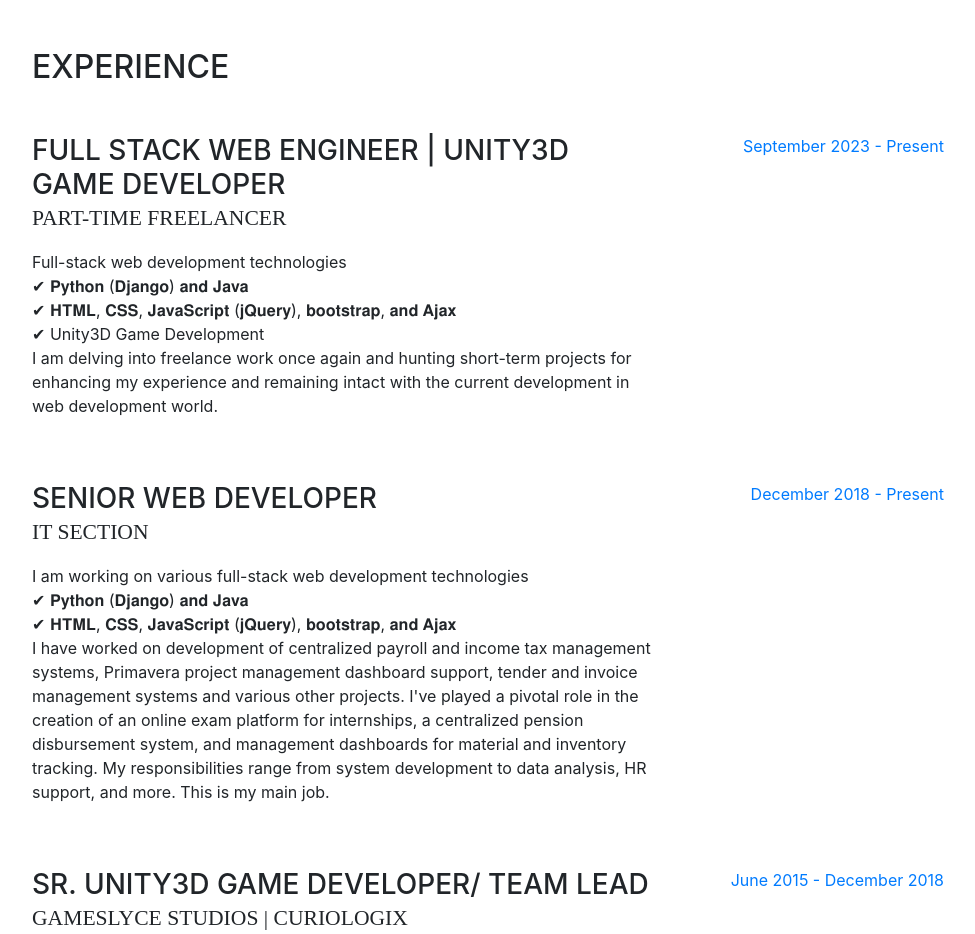
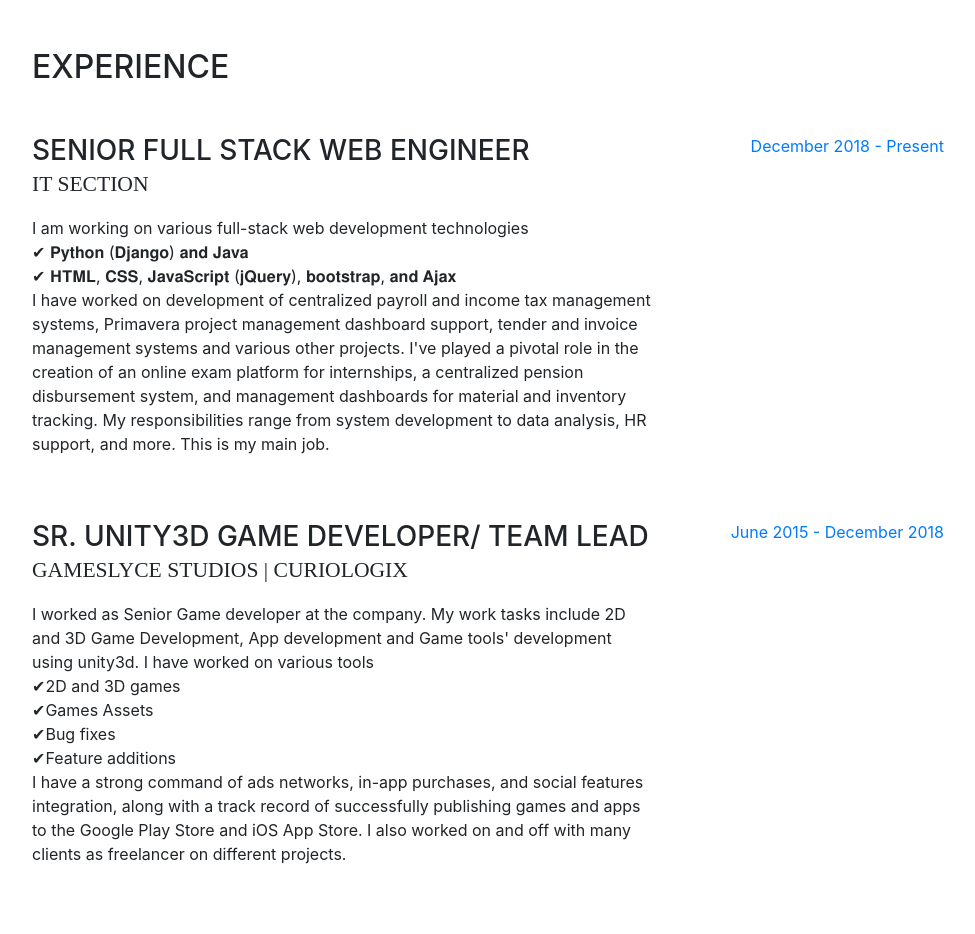
Before and after one commit to adnannazir/adnannazir.github.io, a website with bundled scripts: page index.html in a window 1280 px wide. Shown: the part 800-1734 px from the top of the page, without its empty margins (288-1263 px from the left). Built offline with nearby package versions, Linux system fonts and the light colour scheme; a web font is replaced by a local one.

Commit message:
some updates.

```diff
--- a/index.html
+++ b/index.html
@@ -130,6 +130,7 @@
         <div class="my-auto">
             <h2 class="mb-5">Experience</h2>
 
+            <!--
             <div class="resume-item d-flex flex-column flex-md-row mb-5">
                 <div class="resume-content mr-auto">
                     <h3 class="mb-0">Full Stack Web Engineer | Unity3D Game Developer</h3>
@@ -145,10 +146,10 @@
                     <span class="text-primary">September 2023 - Present</span>
                 </div>
             </div>
-
+-->
             <div class="resume-item d-flex flex-column flex-md-row mb-5">
                 <div class="resume-content mr-auto">
-                    <h3 class="mb-0">Senior Web Developer</h3>
+                    <h3 class="mb-0">Senior Full Stack Web Engineer</h3>
                     <div class="subheading mb-3">IT Section</div>
                     <p>I am working on various full-stack web development technologies<br>
                         ✔ 𝐏𝐲𝐭𝐡𝐨𝐧 (𝐃𝐣𝐚𝐧𝐠𝐨) 𝐚𝐧𝐝 𝐉𝐚𝐯𝐚<br>
```
